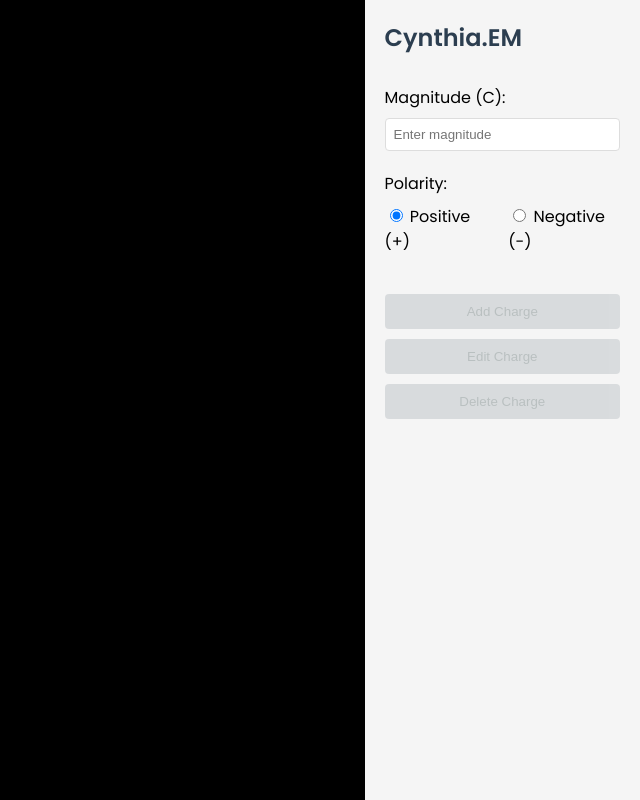
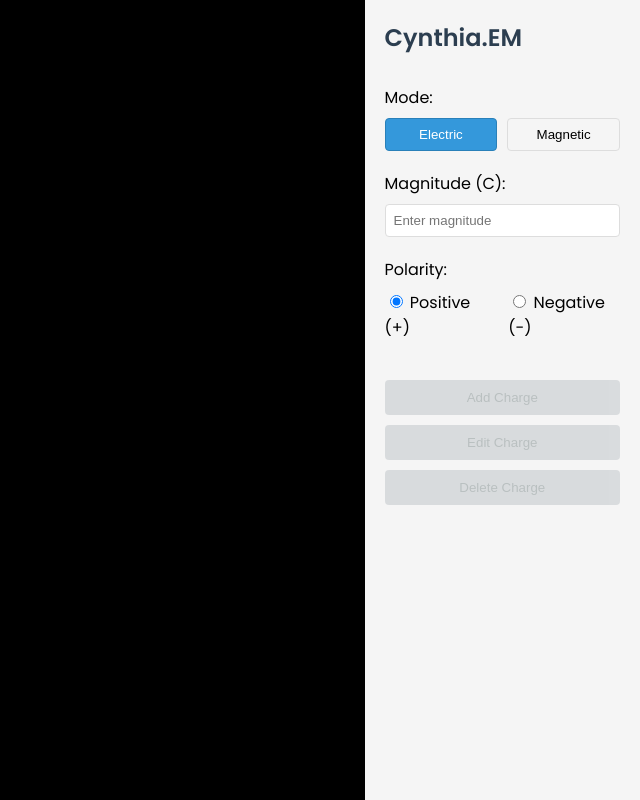
Before and after one commit to achuthanmukundan00/Capstone202425, a Vue app: page / in a window 1280 px wide. Shown: the whole page, without its empty margins (640-1280 px from the left). Built offline with nearby package versions, Linux system fonts and the light colour scheme.

Commit message:
Added toggle feature and clear canvas

```diff
--- a/src/components/ControlBar.vue
+++ b/src/components/ControlBar.vue
@@ -2,6 +2,24 @@
   <div class="controls-container">
     <div class="logo">
       Cynthia.EM
+    </div>
+
+    <div class="mode-toggle">
+      <label>Mode:</label>
+      <div class="toggle-buttons">
+        <button
+          :class="['mode-button', { active: mode === 'electric' }]"
+          @click="setMode('electric')"
+        >
+          Electric
+        </button>
+        <button
+          :class="['mode-button', { active: mode === 'magnetic' }]"
+          @click="setMode('magnetic')"
+        >
+          Magnetic
+        </button>
+      </div>
     </div>
 
     <div class="charge-form">
@@ -18,6 +36,44 @@
           class="input-field"
         />
       </div>
+
+      <template v-if="mode === 'magnetic'">
+        <div class="form-group">
+          <label>Velocity:</label>
+          <div class="velocity-inputs">
+            <div class="velocity-input">
+              <label>X:</label>
+              <input
+                type="number"
+                v-model="velocityX"
+                :disabled="isEditing && !selectedChargeExists"
+                step="0.1"
+                class="input-field"
+              />
+            </div>
+            <div class="velocity-input">
+              <label>Y:</label>
+              <input
+                type="number"
+                v-model="velocityY"
+                :disabled="isEditing && !selectedChargeExists"
+                step="0.1"
+                class="input-field"
+              />
+            </div>
+            <div class="velocity-input">
+              <label>Z:</label>
+              <input
+                type="number"
+                v-model="velocityZ"
+                :disabled="isEditing && !selectedChargeExists"
+                step="0.1"
+                class="input-field"
+              />
+            </div>
+          </div>
+        </div>
+      </template>
 
       <div class="form-group">
         <label>Polarity:</label>
@@ -78,13 +134,21 @@
 
 <script setup lang="ts">
 import { ref, computed, watch } from 'vue';
-import { useChargesStore } from '@/stores/charges';
+import { useChargesStore, type SimulationMode } from '@/stores/charges';
 
 const chargesStore = useChargesStore();
 
 // Form state
 const chargeValue = ref<string>('');
 const polarity = ref<'positive' | 'negative'>('positive');
+
+// Add velocity refs
+const velocityX = ref('0');
+const velocityY = ref('0');
+const velocityZ = ref('0');
+
+// Add computed for current mode
+const mode = computed(() => chargesStore.mode);
 
 // Computed properties
 const isValid = computed(() => {
@@ -106,6 +170,9 @@ watch(() => chargesStore.selectedChargeId, (newId) => {
     if (selectedCharge) {
       chargeValue.value = selectedCharge.magnitude.toString();
       polarity.value = selectedCharge.polarity;
+      velocityX.value = selectedCharge.velocity.x.toString();
+      velocityY.value = selectedCharge.velocity.y.toString();
+      velocityZ.value = selectedCharge.velocity.z.toString();
     }
   } else {
     resetForm();
@@ -119,7 +186,11 @@ const handleAddCharge = () => {
   chargesStore.addCharge({
     magnitude: Number(chargeValue.value),
     polarity: polarity.value,
-    velocity: {x: 0, y: 0, z: 0},
+    velocity: {
+      x: Number(velocityX.value),
+      y: Number(velocityY.value),
+      z: Number(velocityZ.value),
+    },
   });
 
   resetForm();
@@ -131,7 +202,12 @@ const handleEditCharge = () => {
   chargesStore.updateCharge({
     id: chargesStore.selectedChargeId!,
     magnitude: Number(chargeValue.value),
-    polarity: polarity.value
+    polarity: polarity.value,
+    velocity: {
+      x: Number(velocityX.value),
+      y: Number(velocityY.value),
+      z: Number(velocityZ.value),
+    },
   });
 
   chargesStore.setSelectedCharge(null);
@@ -149,6 +225,14 @@ const handleDeleteCharge = () => {
 const resetForm = () => {
   chargeValue.value = '';
   polarity.value = 'positive';
+  velocityX.value = '0';
+  velocityY.value = '0';
+  velocityZ.value = '0';
+};
+
+// Add mode setter
+const setMode = (newMode: SimulationMode) => {
+  chargesStore.setMode(newMode);
 };
 </script>
 
@@ -249,4 +333,46 @@ const resetForm = () => {
 .delete-button:hover:not(:disabled) {
   background-color: #c0392b;
 }
+
+.mode-toggle {
+  margin-bottom: 20px;
+}
+
+.toggle-buttons {
+  display: flex;
+  gap: 10px;
+  margin-top: 8px;
+}
+
+.mode-button {
+  flex: 1;
+  padding: 8px;
+  border: 1px solid #ddd;
+  border-radius: 4px;
+  background: #f5f5f5;
+  cursor: pointer;
+}
+
+.mode-button.active {
+  background: #3498db;
+  color: white;
+  border-color: #2980b9;
+}
+
+.velocity-inputs {
+  display: flex;
+  gap: 10px;
+}
+
+.velocity-input {
+  flex: 1;
+  display: flex;
+  flex-direction: column;
+  gap: 4px;
+}
+
+.velocity-input label {
+  font-size: 0.9em;
+  color: #666;
+}
 </style>
--- a/src/components/PixiCanvas.vue
+++ b/src/components/PixiCanvas.vue
@@ -6,7 +6,7 @@
 import { ref, onMounted, onBeforeUnmount, watch } from 'vue';
 import * as PIXI from 'pixi.js';
 import type { Charge } from '@/stores/charges';
-import { useChargesStore } from '@/stores/charges';
+import { useChargesStore, type SimulationMode } from '@/stores/charges';
 import { drawElectricField } from '@/utils/drawingUtils';
 
 const canvasContainer = ref<HTMLElement | null>(null);
@@ -75,10 +75,32 @@ onMounted(async () => {
   watch(
     () => chargesStore.charges,
     (newCharges) => {
-      drawElectricField(app!, newCharges); // Draw electric field after updating charges
+      // Only draw electric field if in electric mode
+      if (chargesStore.mode === 'electric') {
+        drawElectricField(app!, newCharges);
+      }
       updateChargesOnCanvas(newCharges);
     },
     { deep: true, immediate: true }
+  );
+
+  // Watch for mode changes
+  watch(
+    () => chargesStore.mode,
+    (newMode) => {
+      if (!app) return;
+
+      // Clear existing field visualization
+      app.stage.children
+        .filter(child => child.name === 'fieldVector' || child.name.startsWith('magneticForceVector-'))
+        .forEach(child => app.stage.removeChild(child));
+
+      // Only redraw electric field in electric mode
+      if (newMode === 'electric') {
+        drawElectricField(app, chargesStore.charges);
+      }
+      // We'll implement magnetic field visualization later
+    }
   );
 });
 
@@ -93,7 +115,10 @@ onBeforeUnmount(() => {
 const resize = () => {
   if (app) {
     app.renderer.resize(window.innerWidth, window.innerHeight);
-    drawElectricField(app, chargesStore.charges); // Redraw electric field on resize
+    // Only draw electric field if in electric mode
+    if (chargesStore.mode === 'electric') {
+      drawElectricField(app, chargesStore.charges);
+    }
     updateChargesOnCanvas(chargesStore.charges)
   }
 };
--- a/src/stores/charges.ts
+++ b/src/stores/charges.ts
@@ -10,12 +10,16 @@ export interface Charge {
   force?: { x: number; y: number; z: number } // Optional: Magnetic force vector
 }
 
+// Add mode type
+export type SimulationMode = 'electric' | 'magnetic';
+
 // Create a Pinia store for managing charges
 export const useChargesStore = defineStore('charges', {
   // Initial state of the store
   state: () => ({
     charges: [] as Charge[], // Array to hold all charges in the simulation
     selectedChargeId: null as string | null,
+    mode: 'electric' as SimulationMode, // Add mode to state
   }),
 
   // Actions that can be performed on the store
@@ -53,7 +57,13 @@ export const useChargesStore = defineStore('charges', {
         if (updatedCharge.polarity !== undefined) {
           charge.polarity = updatedCharge.polarity
         }
+        if (updatedCharge.velocity !== undefined) {
+          charge.velocity = updatedCharge.velocity
+        }
       }
+    },
+    setMode(mode: SimulationMode) {
+      this.mode = mode;
     },
   },
 })
```
